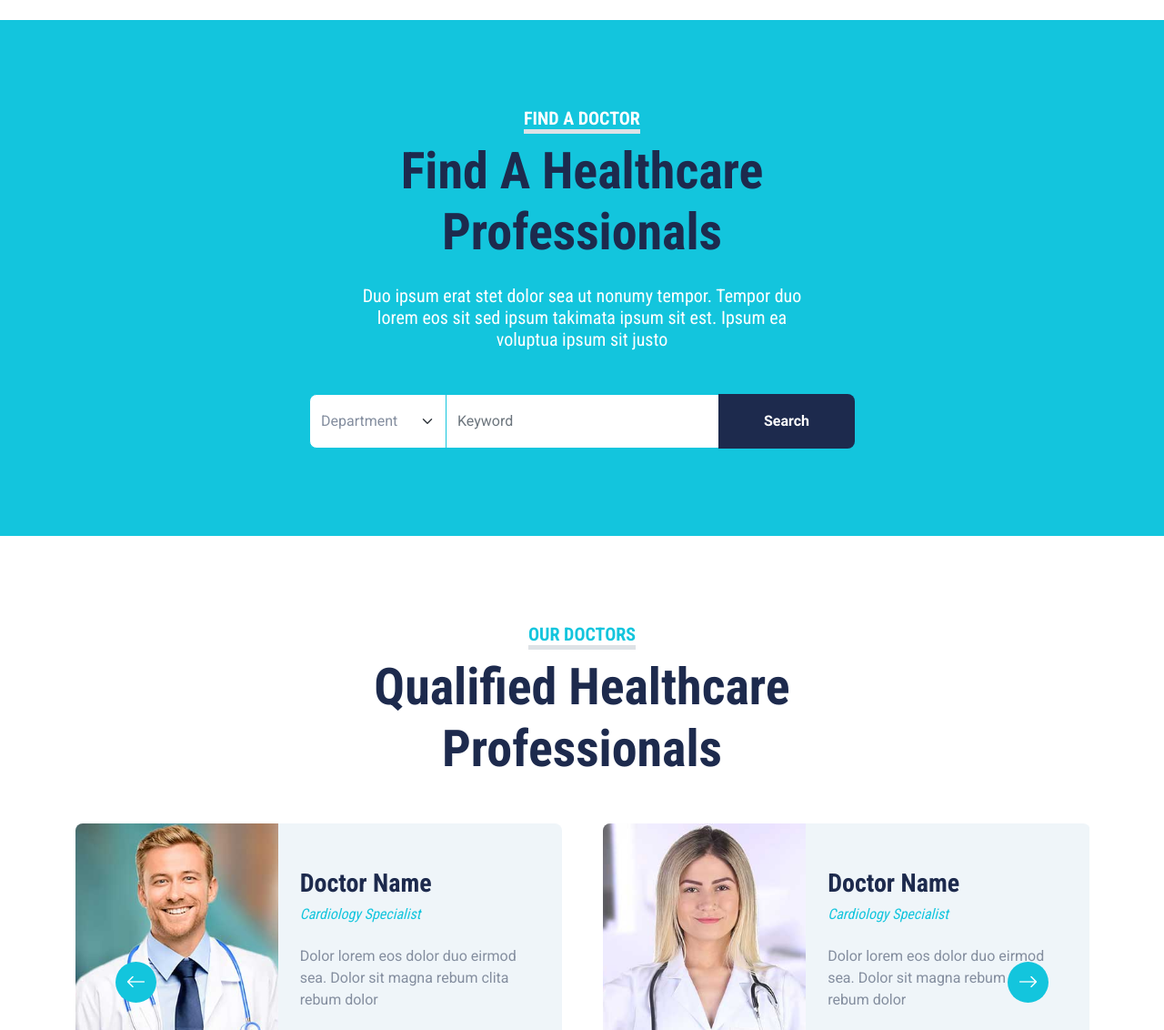
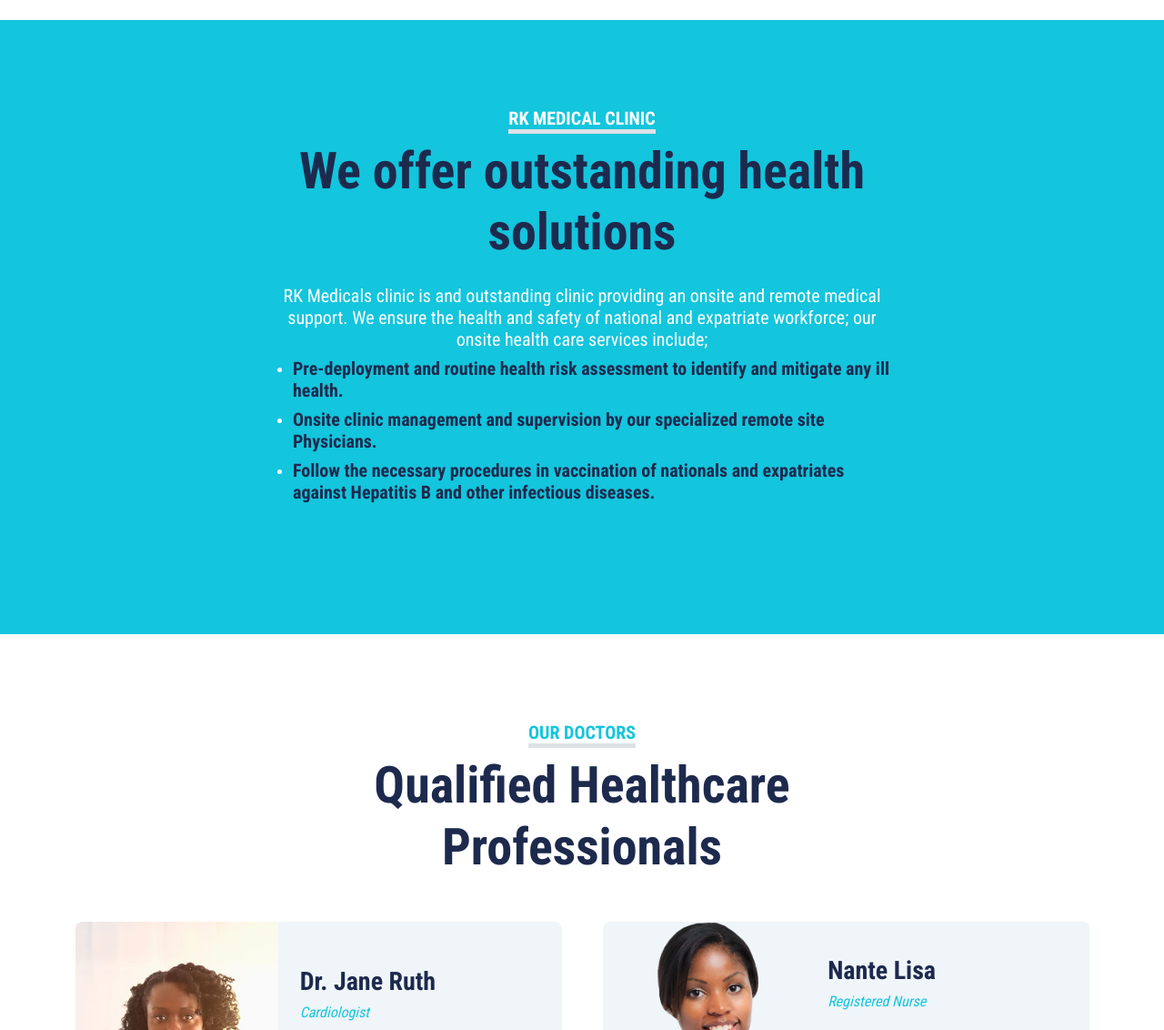
Before and after one commit to joshuamakula/RK-Medical-Clinic, a plain HTML site: page about.html in a window 1280 px wide. Shown: the part 750-1882 px from the top of the page at 91% size. Drawn offline with nearby package versions, Linux system fonts and the light colour scheme.

```diff
--- a/about.html
+++ b/about.html
@@ -117,7 +117,7 @@
                         <h5 class="d-inline-block text-primary text-uppercase border-bottom border-5">About Us</h5>
                         <h1 class="display-4">Best Medical Care For Yourself and Your Family</h1>
                     </div>
-                    <p>Tempor erat elitr at rebum at at clita aliquyam consetetur. Diam dolor diam ipsum et, tempor voluptua sit consetetur sit. Aliquyam diam amet diam et eos sadipscing labore. Clita erat ipsum et lorem et sit, sed stet no labore lorem sit. Sanctus clita duo justo et tempor consetetur takimata eirmod, dolores takimata consetetur invidunt magna dolores aliquyam dolores dolore. Amet erat amet et magna</p>
+                    <p>RK Medical Clinic is a fully registered company with the Ministry of Health committed to offer quality, affordable and exceptional     health care both regionally and internationally with a team of qualified, experienced and dedicated specialists bonded together to optimize our patient’s expectations. Our facility is equipped with modern laboratory and radiology units on site.</p>
                     <div class="row g-3 pt-3">
                         <div class="col-sm-3 col-6">
                             <div class="bg-light text-center rounded-circle py-4">
@@ -154,12 +154,17 @@
     <!-- Search Start -->
     <div class="container-fluid bg-primary my-5 py-5">
         <div class="container py-5">
-            <div class="text-center mx-auto mb-5" style="max-width: 500px;">
-                <h5 class="d-inline-block text-white text-uppercase border-bottom border-5">Find A Doctor</h5>
-                <h1 class="display-4 mb-4">Find A Healthcare Professionals</h1>
-                <h5 class="text-white fw-normal">Duo ipsum erat stet dolor sea ut nonumy tempor. Tempor duo lorem eos sit sed ipsum takimata ipsum sit est. Ipsum ea voluptua ipsum sit justo</h5>
+            <div class="text-center mx-auto mb-5" style="max-width: 700px;">
+                <h5 class="d-inline-block text-white text-uppercase border-bottom border-5">rk medical clinic</h5>
+                <h1 class="display-4 mb-4">We offer outstanding health solutions</h1>
+                <h5 class="text-white fw-normal">RK Medicals clinic is and outstanding clinic providing an onsite and remote medical support. We ensure the health and safety of national and expatriate workforce; our onsite health care services include;</h5>
+                <ul class="text-white" style="text-align: left;">
+                    <li><h5> Pre-deployment and routine health risk assessment to identify and mitigate any ill health.</h5></li>
+                    <li><h5> Onsite clinic management and supervision by our specialized remote site Physicians.</h5></li>
+                    <li><h5> Follow the necessary procedures in vaccination of nationals and expatriates against Hepatitis B and other infectious diseases.</h5></li>
+                </ul>
             </div>
-            <div class="mx-auto" style="width: 100%; max-width: 600px;">
+            <!-- <div class="mx-auto" style="width: 100%; max-width: 600px;">tea
                 <div class="input-group">
                     <select class="form-select border-primary w-25" style="height: 60px;">
                         <option selected>Department</option>
@@ -170,7 +175,7 @@
                     <input type="text" class="form-control border-primary w-50" placeholder="Keyword">
                     <button class="btn btn-dark border-0 w-25">Search</button>
                 </div>
-            </div>
+            </div> -->
         </div>
     </div>
     <!-- Search End -->
@@ -187,13 +192,13 @@
                 <div class="team-item">
                     <div class="row g-0 bg-light rounded overflow-hidden">
                         <div class="col-12 col-sm-5 h-100">
-                            <img class="img-fluid h-100" src="img/team-1.jpg" style="object-fit: cover;">
+                            <img class="img-fluid h-100" src="img/team-11.webp" style="object-fit: cover;">
                         </div>
                         <div class="col-12 col-sm-7 h-100 d-flex flex-column">
                             <div class="mt-auto p-4">
-                                <h3>Doctor Name</h3>
-                                <h6 class="fw-normal fst-italic text-primary mb-4">Cardiology Specialist</h6>
-                                <p class="m-0">Dolor lorem eos dolor duo eirmod sea. Dolor sit magna rebum clita rebum dolor</p>
+                                <h3>Dr. Julius Migadde</h3>
+                                <h6 class="fw-normal fst-italic text-primary mb-4"> General Practitioner</h6>
+                                <p class="m-0">A highly experienced general practitioner with a passion for providing comprehensive healthcare services.</p>
                             </div>
                             <div class="d-flex mt-auto border-top p-4">
                                 <a class="btn btn-lg btn-primary btn-lg-square rounded-circle me-3" href="#"><i class="fab fa-twitter"></i></a>
@@ -206,13 +211,13 @@
                 <div class="team-item">
                     <div class="row g-0 bg-light rounded overflow-hidden">
                         <div class="col-12 col-sm-5 h-100">
-                            <img class="img-fluid h-100" src="img/team-2.jpg" style="object-fit: cover;">
+                            <img class="img-fluid h-100" src="img/team-22.webp" style="object-fit: cover;">
                         </div>
                         <div class="col-12 col-sm-7 h-100 d-flex flex-column">
                             <div class="mt-auto p-4">
-                                <h3>Doctor Name</h3>
-                                <h6 class="fw-normal fst-italic text-primary mb-4">Cardiology Specialist</h6>
-                                <p class="m-0">Dolor lorem eos dolor duo eirmod sea. Dolor sit magna rebum clita rebum dolor</p>
+                                <h3>Dr. Jane Ruth</h3>
+                                <h6 class="fw-normal fst-italic text-primary mb-4">Cardiologist</h6>
+                                <p class="m-0">Am committed to promoting heart health and preventing cardiovascular diseases.</p>
                             </div>
                             <div class="d-flex mt-auto border-top p-4">
                                 <a class="btn btn-lg btn-primary btn-lg-square rounded-circle me-3" href="#"><i class="fab fa-twitter"></i></a>
@@ -225,13 +230,13 @@
                 <div class="team-item">
                     <div class="row g-0 bg-light rounded overflow-hidden">
                         <div class="col-12 col-sm-5 h-100">
-                            <img class="img-fluid h-100" src="img/team-3.jpg" style="object-fit: cover;">
+                            <img class="img-fluid h-100" src="img/team-33.webp" style="object-fit: cover;">
                         </div>
                         <div class="col-12 col-sm-7 h-100 d-flex flex-column">
                             <div class="mt-auto p-4">
-                                <h3>Doctor Name</h3>
-                                <h6 class="fw-normal fst-italic text-primary mb-4">Cardiology Specialist</h6>
-                                <p class="m-0">Dolor lorem eos dolor duo eirmod sea. Dolor sit magna rebum clita rebum dolor</p>
+                                <h3>Nante Lisa</h3>
+                                <h6 class="fw-normal fst-italic text-primary mb-4">Registered Nurse</h6>
+                                <p class="m-0">With her expertise in patient care and clinical skills, she ensures that each patient receives the highest standard of nursing care. </p>
                             </div>
                             <div class="d-flex mt-auto border-top p-4">
                                 <a class="btn btn-lg btn-primary btn-lg-square rounded-circle me-3" href="#"><i class="fab fa-twitter"></i></a>
```
Also changed, not shown: img/team-11.webp (added), img/team-22.webp (added), img/team-33.webp (added).
